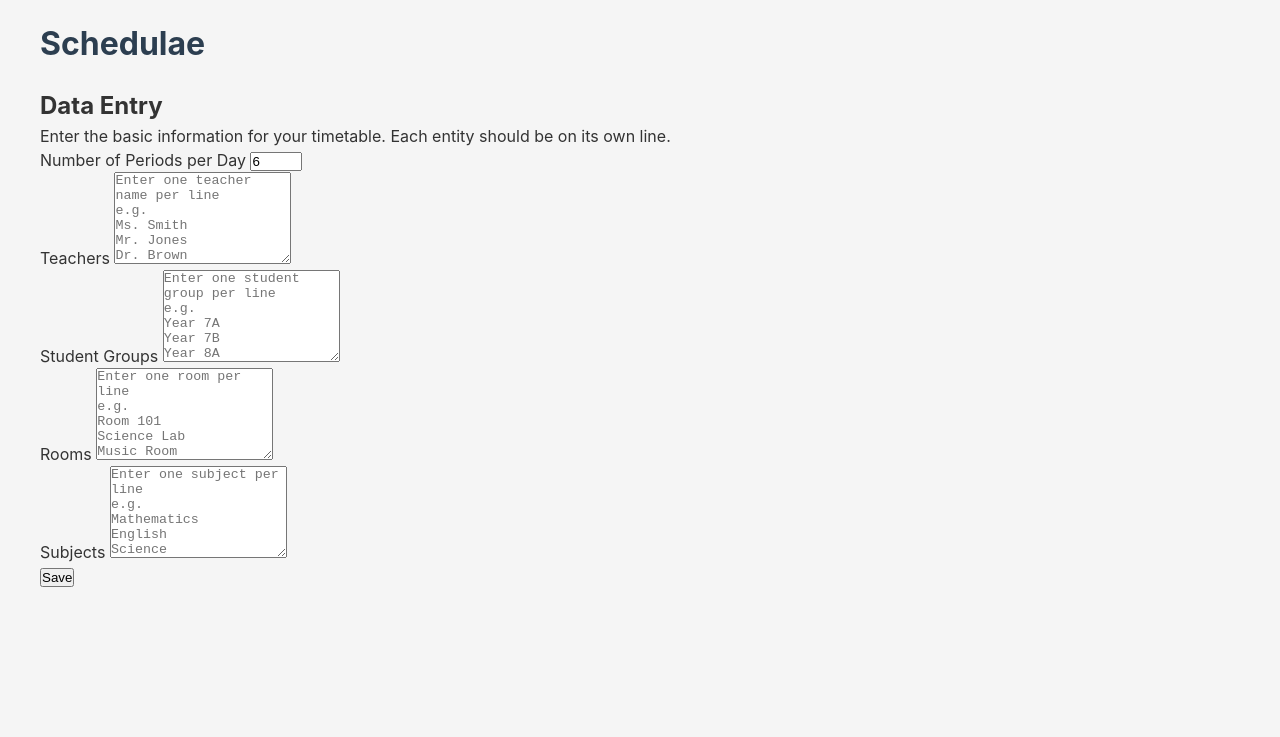
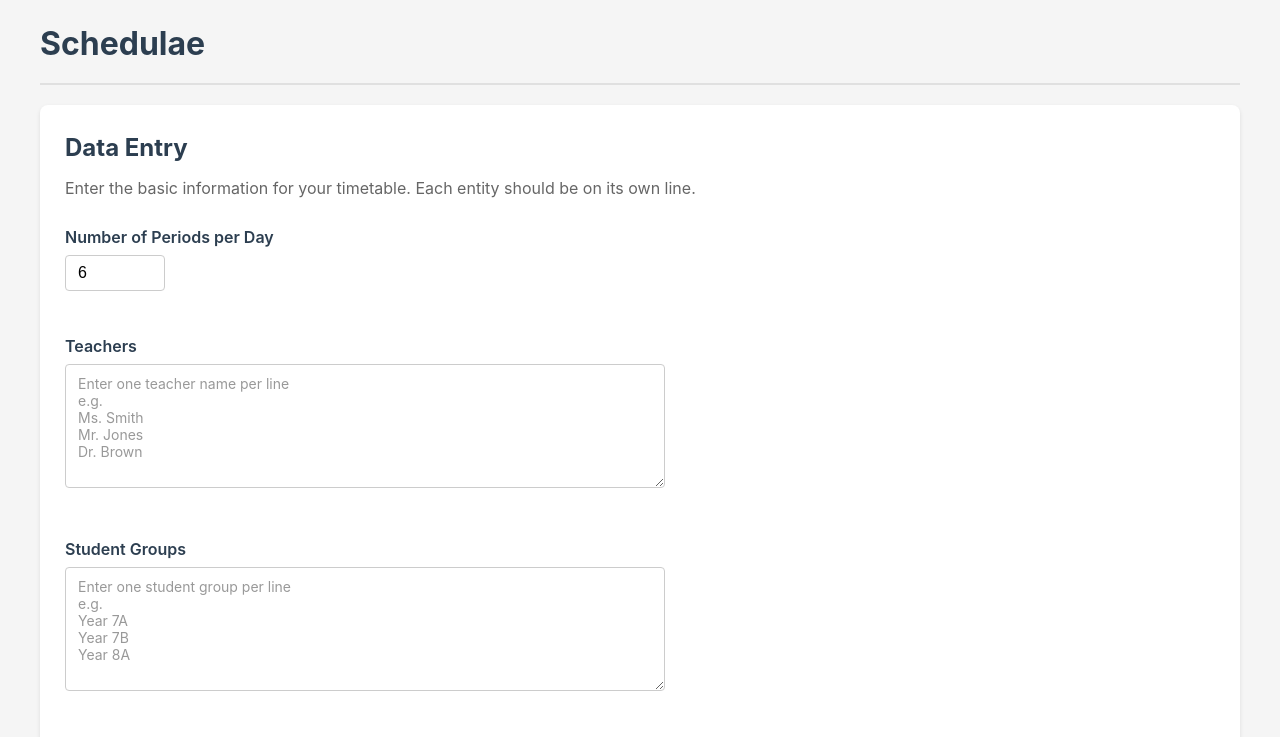
Before and after one commit to IanKulin/Schedulae, a website: page public/index.html in a window 1280 px wide. Shown: the top 737 px of the page. Drawn offline with Linux system fonts and the light colour scheme.

Commit message:
data entry

```diff
--- a/public/css/styles.css
+++ b/public/css/styles.css
@@ -37,3 +37,150 @@ h1 {
 .page-visible {
     display: block;
 }
+
+/* Header and Navigation */
+.page-header {
+    display: flex;
+    justify-content: space-between;
+    align-items: center;
+    margin-bottom: 20px;
+    padding-bottom: 15px;
+    border-bottom: 2px solid #e0e0e0;
+}
+
+.page-header h1 {
+    margin-bottom: 0;
+}
+
+.nav-links {
+    display: flex;
+    gap: 15px;
+}
+
+.nav-links a {
+    color: #3498db;
+    text-decoration: none;
+}
+
+.nav-links a:hover {
+    text-decoration: underline;
+}
+
+/* Data Entry Form */
+.data-entry-content {
+    background: #fff;
+    padding: 25px;
+    border-radius: 8px;
+    box-shadow: 0 2px 4px rgba(0, 0, 0, 0.1);
+}
+
+.data-entry-content h2 {
+    margin-bottom: 10px;
+    color: #2c3e50;
+}
+
+.form-description {
+    color: #666;
+    margin-bottom: 25px;
+}
+
+.data-entry-form {
+    max-width: 600px;
+}
+
+.form-group {
+    margin-bottom: 20px;
+}
+
+.form-group label {
+    display: block;
+    font-weight: 600;
+    margin-bottom: 6px;
+    color: #2c3e50;
+}
+
+.form-group input[type="number"] {
+    width: 100px;
+    padding: 8px 12px;
+    font-size: 16px;
+    border: 1px solid #ccc;
+    border-radius: 4px;
+}
+
+.form-group input[type="number"]:focus {
+    outline: none;
+    border-color: #3498db;
+    box-shadow: 0 0 0 2px rgba(52, 152, 219, 0.2);
+}
+
+.form-group input[type="number"]:disabled {
+    background-color: #f0f0f0;
+    color: #888;
+    cursor: not-allowed;
+}
+
+.form-group textarea {
+    width: 100%;
+    padding: 10px 12px;
+    font-size: 14px;
+    font-family: inherit;
+    border: 1px solid #ccc;
+    border-radius: 4px;
+    resize: vertical;
+    min-height: 120px;
+}
+
+.form-group textarea:focus {
+    outline: none;
+    border-color: #3498db;
+    box-shadow: 0 0 0 2px rgba(52, 152, 219, 0.2);
+}
+
+.form-group textarea::placeholder {
+    color: #999;
+}
+
+/* Error Messages */
+.field-error {
+    display: block;
+    color: #e74c3c;
+    font-size: 13px;
+    margin-top: 5px;
+    min-height: 18px;
+}
+
+/* Form Actions */
+.form-actions {
+    margin-top: 25px;
+    display: flex;
+    gap: 12px;
+}
+
+/* Buttons */
+.btn {
+    padding: 10px 20px;
+    font-size: 15px;
+    font-weight: 500;
+    border: none;
+    border-radius: 4px;
+    cursor: pointer;
+    transition: background-color 0.2s;
+}
+
+.btn-primary {
+    background-color: #3498db;
+    color: #fff;
+}
+
+.btn-primary:hover {
+    background-color: #2980b9;
+}
+
+.btn-secondary {
+    background-color: #95a5a6;
+    color: #fff;
+}
+
+.btn-secondary:hover {
+    background-color: #7f8c8d;
+}
```
